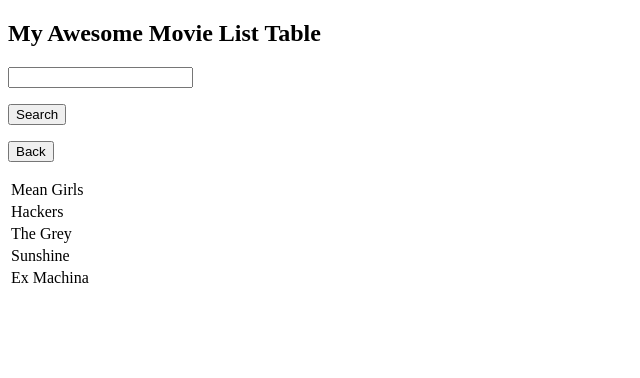
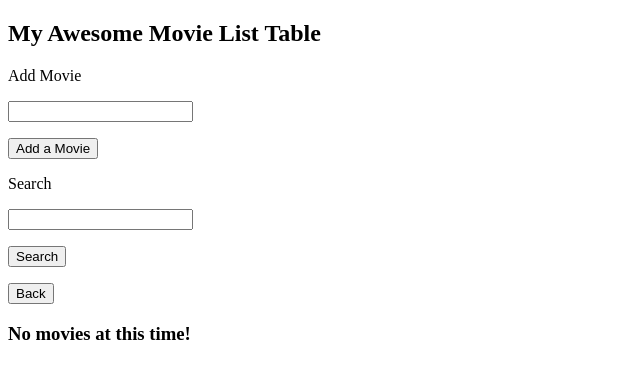
Before and after one commit to tinaLikesCheese/movie-list-starter, a React app: page / in a window 1280 px wide. Shown: the top 378 px of the page, without its empty margins (0-640 px from the left). Built offline with nearby package versions, Linux system fonts and the light colour scheme; the HTML template or start-up script is replaced by a standard one.

Commit message:
complete level 2

```diff
--- a/src/components/App.jsx
+++ b/src/components/App.jsx
@@ -6,9 +6,13 @@ import Search from './Search.jsx'
 class App extends React.Component {
     constructor(props){
         super(props)
-        this.state = {input:''}
+        this.state = {
+            input:'',
+            movies: [],
+        }
         this.onSearchClick = this.onSearchClick.bind(this);
         this.onBackClick = this.onBackClick.bind(this);
+        this.onAddMovie = this.onAddMovie.bind(this);
     }
 
     onSearchClick() {
@@ -23,12 +27,23 @@ class App extends React.Component {
         })
     }
 
+onAddMovie(){
+    let movieTitles = this.state.movies.map(movie=>movie.title.toLowerCase());
+    if(!movieTitles.includes(addMovie.value.toLowerCase())){
+        this.setState({
+            movies: [...this.state.movies, {title: addMovie.value}],
+        });
+    } else {
+        alert('Movie has already been added.')
+    }
+}
+
     render() {
         return (
         <div>
             <h2>My Awesome Movie List Table</h2>
-            <Search handleSearch={this.onSearchClick} handleBack={this.onBackClick}/>
-            <MovieList movies={movies.filter(movie => movie.title.toLowerCase().includes(this.state.input))} />
+            <Search handleSearch={this.onSearchClick} handleBack={this.onBackClick} handleAddMovie={this.onAddMovie} />
+            <MovieList movies={this.state.movies.filter(movie => movie.title.toLowerCase().includes(this.state.input))}/>
         </div>
         )
     }
--- a/src/components/MovieList.jsx
+++ b/src/components/MovieList.jsx
@@ -5,7 +5,7 @@ import MovieListEntry from './MovieListEntry.jsx'
 const MovieList = (props) => {
     if(props.movies.length === 0){
        return (
-           <div><p>No movie by that name!</p></div>
+           <div><h3>No movies at this time!</h3></div>
        )
     }
     return (
--- a/src/components/Search.jsx
+++ b/src/components/Search.jsx
@@ -14,6 +14,10 @@ class Search extends React.Component {
         return (
             <div>
                 <form>
+                    <p><label>Add Movie</label></p>
+                    <input type="text" id="addMovie"></input>
+                    <p> <button type="submit" onClick={(e) => this.handleSubmit(e,this.props.handleAddMovie)}> Add a Movie </button> </p>
+                    <p><label>Search</label></p>
                     <input type="text" name="search" id="search"></input>
                     <p> <button type="submit" onClick={(e) => this.handleSubmit(e,this.props.handleSearch)}> Search </button> </p>
                     <p> <button type="submit" onClick={(e) => this.handleSubmit(e, this.props.handleBack)}> Back </button> </p>
--- a/src/data/exampleMovieData.js
+++ b/src/data/exampleMovieData.js
@@ -1,13 +1,16 @@
 import React from 'react'
 
+// var movies = [
+//     {title: 'Mean Girls'},
+//     {title: 'Hackers'},
+//     {title: 'The Grey'},
+//     {title: 'Sunshine'},
+//     {title: 'Ex Machina'},
+//   ];
+
+
 var movies = [
-    {title: 'Mean Girls'},
-    {title: 'Hackers'},
-    {title: 'The Grey'},
-    {title: 'Sunshine'},
-    {title: 'Ex Machina'},
-  ];
-
+]
 
   // console.log(movies.filter(movie => movie.title.includes('S')));
 
```
Also changed, not shown: 2 other files (tests, documents, lock files or other folders).
